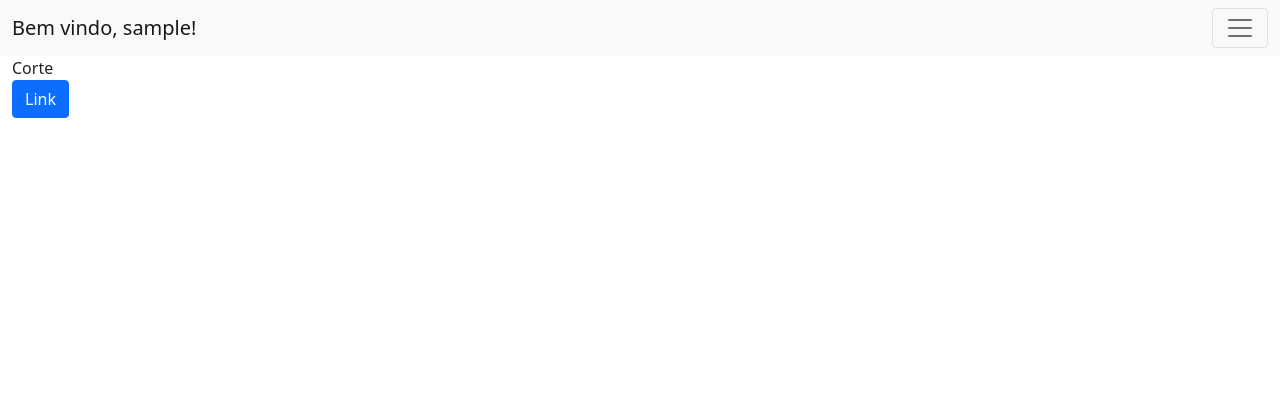
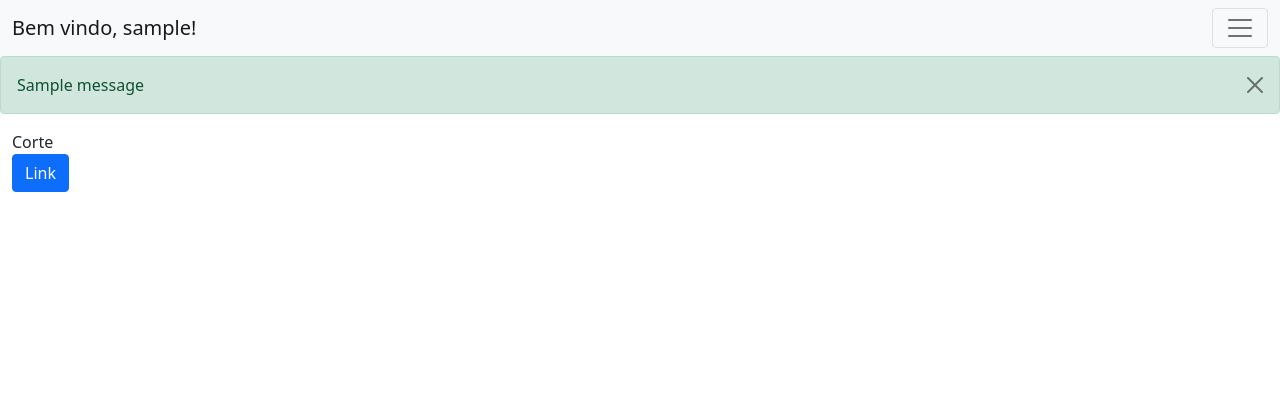
Before and after one commit to DanielBelorini22/barber_system_professional, a Django app: page /tarefas/cortes/ in a window 1280 px wide. Shown: the top 420 px of the page. Run offline with Django 4.2, Linux system fonts and the light colour scheme; a user stored in the database is signed in; tables that the repository leaves empty hold one stand-in row (values such as "Sample post"); one stand-in notice (Sample message) is shown; some libraries are stand-ins or nearby versions.

Commit message:
monta as mensagens retornadas

```diff
--- /dev/null
+++ b/barber_system/tasks/static/js/scripts.js
@@ -0,0 +1,4 @@
+const alertList = document.querySelectorAll('.alert');
+alertList.forEach(function (alert) {
+  new bootstrap.Alert(alert)
+})
--- /dev/null
+++ b/barber_system/tasks/templates/includes/messages.html
@@ -0,0 +1,6 @@
+{% for message in messages %}
+    <div class="alert {{ message.tags }} alert-dismissible fade show" role="alert">
+        {{ message }}
+        <button type="button" class="btn-close" data-bs-dismiss="alert" aria-label="Close"></button>
+    </div>
+{% endfor %}
--- a/barber_system/tasks/templates/task_base.html
+++ b/barber_system/tasks/templates/task_base.html
@@ -10,9 +10,9 @@
     <link href="https://cdn.jsdelivr.net/npm/bootstrap@5.1.3/dist/css/bootstrap.min.css" rel="stylesheet"
           integrity="sha384-1BmE4kWBq78iYhFldvKuhfTAU6auU8tT94WrHftjDbrCEXSU1oBoqyl2QvZ6jIW3" crossorigin="anonymous">
 
-    <link rel="stylesheet" href="https://cdnjs.cloudflare.com/ajax/libs/font-awesome/6.0.0-beta3/css/all.min.css">
+    <link rel="stylesheet" href="https://cdnjs.cloudflare.com/ajax/libs/font-awesome/6.1.1/css/all.min.css">
 
-    {#    <link rel="stylesheet" href="{% static 'css/styles.css' %}">#}
+    <link rel="stylesheet" href="{% static 'css/base.css' %}">
 
     <title>{% block title %}{% endblock %}</title>
 </head>
@@ -78,6 +78,7 @@
         </div>
     </nav>
 
+    {% include 'includes/messages.html' %}
     <main class="container-fluid">
         {% block content %}{% endblock %}
     </main>
@@ -95,6 +96,6 @@
         integrity="sha256-/xUj+3OJU5yExlq6GSYGSHk7tPXikynS7ogEvDej/m4="
         crossorigin="anonymous"></script>
 
-{#<script src="{% static 'js/scripts.js' %}"></script>#}
+<script src="{% static 'js/scripts.js' %}"></script>
 </body>
 </html>
```
Also changed, not shown: barber_system/barber_system/settings.py (+10 -1 lines).
